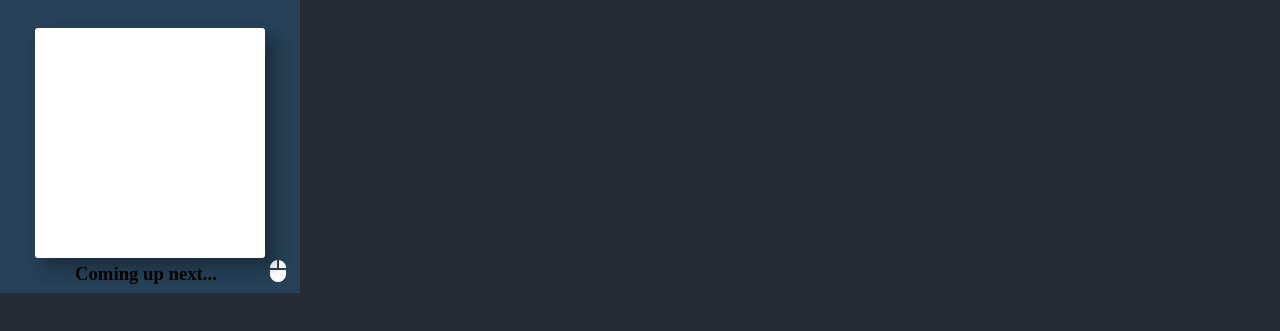
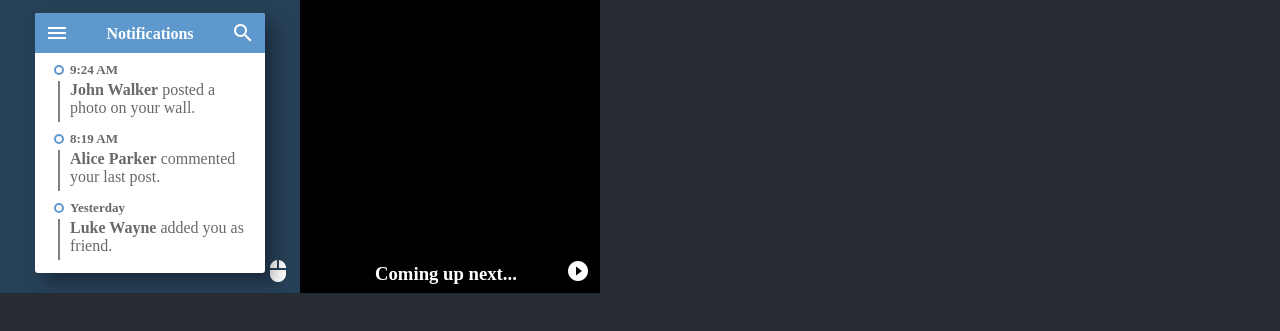
Before and after one commit to MelindaPasco/css-challenges, a plain HTML site: page index.html in a window 1280 px wide. Shown: the part 307-638 px from the top of the page. Drawn offline with nearby package versions, Linux system fonts and the light colour scheme.

Commit message:
Challenge 5

```diff
--- a/index.html
+++ b/index.html
@@ -16,7 +16,7 @@
 </head>
 <body>
     <div id="ch001" class="challenge green">
-        <div class="material-icons">mouse</div>
+        <div class="material-icons interaction">mouse</div>
         <div id="ch001_menu">
             <div class="ch001_line1 ch001_default"></div>
             <div class="ch001_line2 ch001_default"></div>
@@ -24,7 +24,7 @@
         </div>
     </div
     ><div id="ch002" class="challenge">
-        <div class="material-icons">play_circle_filled</div>
+        <div class="material-icons interaction">play_circle_filled</div>
         <div id="ch002_scene">
             <div id="ch002_pyramid_left"></div>
             <div id="ch002_pyramid_right"></div>
@@ -34,7 +34,7 @@
         </div>
     </div
     ><div id="ch003" class="challenge red">
-        <div class="material-icons">play_circle_filled</div>
+        <div class="material-icons interaction">play_circle_filled</div>
         <div id="ch003_wrap">
             <div id="ch003_circle1"></div>
             <div id="ch003_circle2"></div>
@@ -42,7 +42,7 @@
         </div>
     </div
     ><div id="ch004" class="challenge yellow">
-        <div class="material-icons">play_circle_filled</div>
+        <div class="material-icons interaction">play_circle_filled</div>
         <div id="ch004_wrap">
             <div id="ch004_circle1"></div>
             <div id="ch004_circle2"></div>
@@ -50,15 +50,47 @@
         </div>
     </div
     ><div id="ch005" class="challenge blue">
-        <div class="material-icons">mouse</div>
-        <h3 id="CUN">Coming up next...</h3>
+        <div class="material-icons interaction">mouse</div>
         <div id="ch005_box">
-            <div></div>
+            <div id="ch005_header">
+                <div id="ch005_menu" class="material-icons">menu</div>
+                <p>Notifications</p>
+                <div id="ch005_search" class="material-icons">search</div>
+                <input type="text" id="ch005_input" placeholder="Search...">
+            </div>
+            <div id="ch005_content">
+                <div class="ch005_notif">
+                    <div class="ch005_circle"></div>
+                    <span class="ch005_time">9:24 AM</span>
+                    <p class="ch005_what"><span class="ch005_user">John Walker</span> posted a photo on your wall.</p>
+                </div>
+
+                <div class="ch005_notif">
+                    <div class="ch005_circle"></div>
+                    <span class="ch005_time">8:19 AM</span>
+                    <p class="ch005_what"><span class="ch005_user">Alice Parker</span> commented your last post.</p>
+                </div>
+
+                <div class="ch005_notif">
+                    <div class="ch005_circle"></div>
+                    <span class="ch005_time">Yesterday</span>
+                    <p class="ch005_what"><span class="ch005_user">Luke Wayne</span> added you as friend.</p>
+                </div>
+            </div>
+        </div>
+
+        <div id="ch005_sidepanel">
+            <div class="ch005_page">Dashboard</div>
+            <div class="ch005_page">Profile</div>
+            <div class="ch005_page active">Notifications</div>
+            <div class="ch005_page">Messages</div>
+            <div class="ch005_page">Settings</div>
         </div>
 
     </div
-    ><div id="ch006" class="challenge">
-
+    ><div id="ch006" class="challenge black">
+        <h3 id="CUN">Coming up next...</h3>
+        <div class="material-icons interaction">play_circle_filled</div>
     </div
     ><div id="ch007" class="challenge">
 
--- a/script.js
+++ b/script.js
@@ -1,4 +1,15 @@
+// Challenge 1 - Burger menu
 $('#ch001_menu').click(function() {
     $(this).toggleClass('active');
     $(this).find('div').removeClass('ch001_default');
 });
+
+// Challenge 5 - Notifications
+$('#ch005_search').bind('click', function() {
+    $('#ch005_input').toggleClass('active');
+});
+
+$('#ch005_menu').bind('click', function() {
+    $('#ch005_box').toggleClass('visible');
+    $('#ch005_sidepanel').toggleClass('active');
+});
--- a/style.css
+++ b/style.css
@@ -13,7 +13,7 @@ body {
     box-sizing: border-box;
     overflow: hidden;
 }
-.material-icons {
+.interaction {
     position: absolute;
     bottom: 10px;
     right: 10px;
@@ -27,6 +27,7 @@ body {
     width: 150px;
     height: 30px;
     margin: 0;
+    color: white;
     z-index: 99;
 }
 
@@ -35,6 +36,7 @@ body {
 .purple { background-color: mediumslateblue; }
 .yellow { background-color: #EEBE6C; }
 .blue { background-color: #264057; }
+.black { background-color: black; }
 
 /* Challenge 1 */
 #ch001_menu {
@@ -376,10 +378,130 @@ body {
     position: absolute;
     top: 50%;
     left: 50%;
-    transform: translate(-50%, -50%);
+    margin-top: -130px;
+    margin-left: -115px;
     width: 230px;
-    height: 230px;
+    height: 260px;
     background-color: white;
     border-radius: 3px;
     box-shadow: 10px 10px 15px 0 rgba(0,0,0,0.3);
+    transition: all .3s ease-in-out;
+    z-index: 1;
 }
+#ch005_box.visible {
+    transform: translateX(120px);
+}
+#ch005_header {
+    position: relative;
+    height: 30px;
+    padding: 5px;
+    border-top-left-radius: 3px;
+    border-top-right-radius: 3px;
+    background-color: #5F98CD;
+    color: white;
+    font-weight: bold;
+    text-align: center;
+}
+#ch005_menu {
+    cursor: pointer;
+    position: absolute;
+    left: 10px;
+    top: 8px;
+}
+#ch005_header p {
+    margin: 0;
+    margin-top: 7px;
+}
+#ch005_search {
+    cursor: pointer;
+    position: absolute;
+    top: 8px;
+    right: 10px;
+}
+#ch005_input {
+    position: absolute;
+    width: 160px;
+    height: 25px;
+    top: 7px;
+    left: 10px;
+    padding-left: 5px;
+    border: none;
+    border-radius: 7px;
+    box-sizing: border-box;
+    transition: all .3s ease-in-out;
+	transform: translateX(15px);
+	opacity: 0;
+	pointer-events: none;
+}
+#ch005_input.active {
+    transform: translateX(0);
+    opacity: 1;
+    pointer-events: all;
+}
+#ch005_content {
+    overflow: auto;
+    height: 230px;
+    padding: 0px 10px 0px 10px;
+}
+.ch005_notif {
+    position: relative;
+    box-sizing: border-box;
+    width: 100%;
+    margin-top: 7px;
+    padding: 0px 8px 0px 10px;
+    color: dimgrey;
+}
+.ch005_notif:hover {
+    color: #5F98CD;
+}
+.ch005_circle {
+    position: absolute;
+    border: 2px solid  #5F98CD;
+    background-color: white;
+    width: 6px;
+    height: 6px;
+    border-radius: 50%;
+    margin-top: 5px;
+    margin-left: -1px;
+}
+.ch005_time {
+    font-size: small;
+    font-weight: bold;
+    margin-left: 15px;
+}
+.ch005_what {
+    margin: 3px -15px 3px 3px;
+    border-left: 2px solid grey;
+    padding: 0px 10px 5px 10px;
+}
+.ch005_user {
+    font-weight: bold;
+}
+#ch005_sidepanel {
+    position: absolute;
+    top: 50%;
+    left: 50%;
+    margin-top: -100px;
+    margin-left: -80px;
+    width: 150px;
+    height: 200px;
+    background-color:#3d6080;
+    color: white;
+    border-radius: 3px;
+    box-shadow: 10px 10px 15px 0 rgba(0,0,0,0.3);
+    transition: all .3s ease-in-out;
+}
+#ch005_sidepanel.active {
+    transform: translateX(-50px);
+}
+.ch005_page {
+    padding: 11px;
+    cursor: pointer;
+}
+.ch005_page:hover {
+    background-color: #3f6f9b;
+}
+.ch005_page.active {
+    background-color: #5F98CD;
+    font-weight: bold;
+}
```
